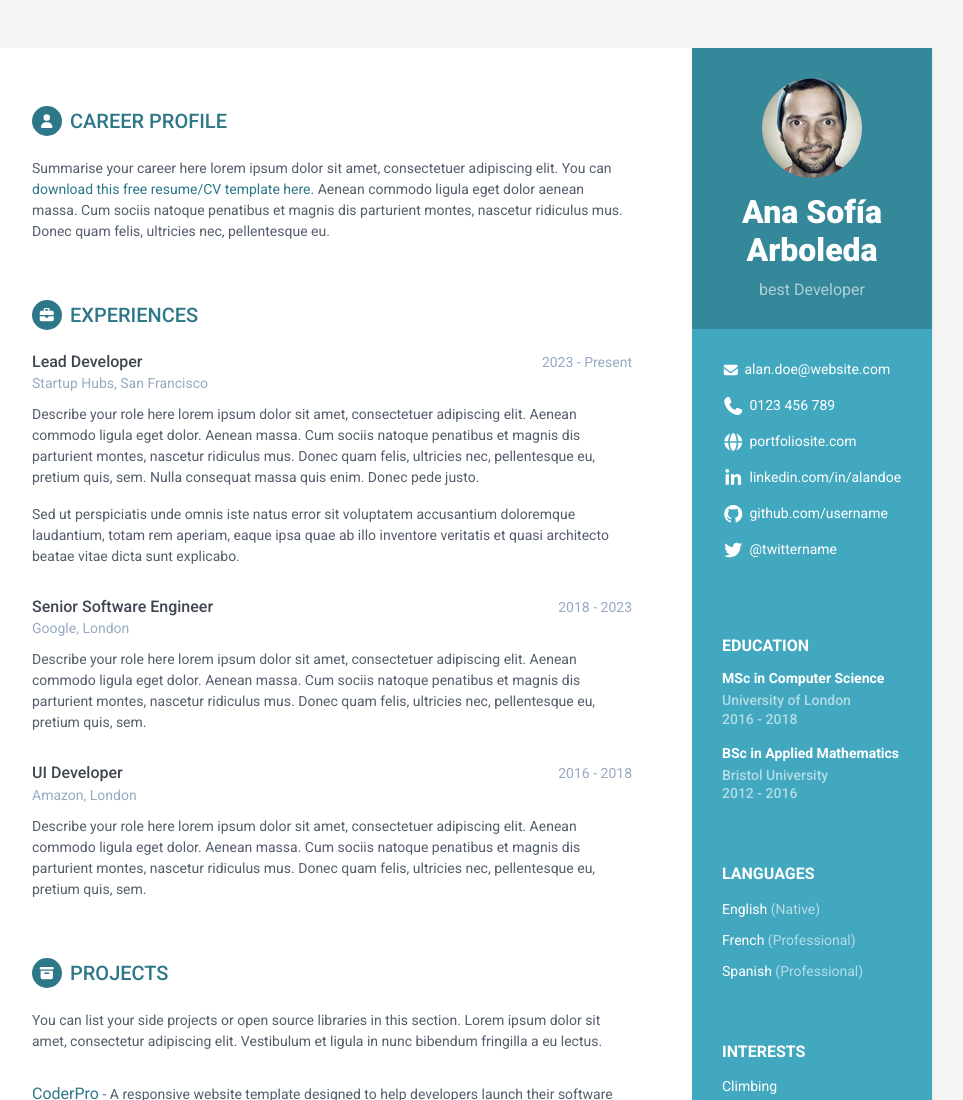
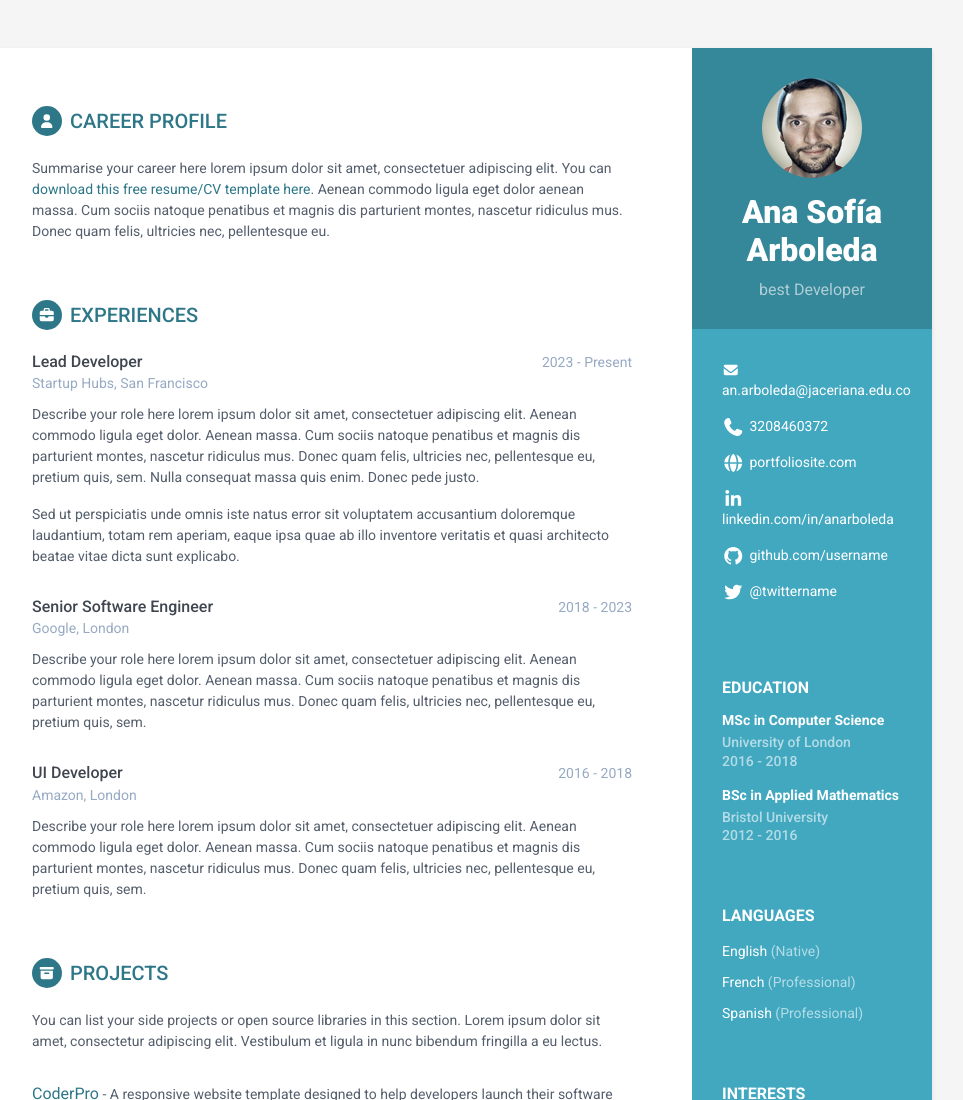
Before and after one commit to anarboleda/CV1, a plain HTML site: page index.html in a window 1280 px wide. Shown: the top 1100 px of the page, without its empty margins (188-1151 px from the left). Drawn offline with Linux system fonts and the light colour scheme.

Commit message:
cambia_datos

```diff
--- a/index.html
+++ b/index.html
@@ -31,10 +31,10 @@
 
             <div class="contact-container container-block">
                 <ul class="list-unstyled contact-list">
-                    <li class="email"><i class="fa-solid fa-envelope"></i><a href="mailto: yourname@email.com">alan.doe@website.com</a></li>
-                    <li class="phone"><i class="fa-solid fa-phone"></i><a href="tel:0123 456 789">0123 456 789</a></li>
+                    <li class="email"><i class="fa-solid fa-envelope"></i><a href="mailto: yourname@email.com">an.arboleda@jaceriana.edu.co</a></li>
+                    <li class="phone"><i class="fa-solid fa-phone"></i><a href="tel:0123 456 789">3208460372</a></li>
                     <li class="website"><i class="fa-solid fa-globe"></i><a href="https://themes.3rdwavemedia.com/bootstrap-templates/resume/orbit-free-resume-cv-bootstrap-theme-for-developers/" target="_blank">portfoliosite.com</a></li>
-                    <li class="linkedin"><i class="fa-brands fa-linkedin-in"></i><a href="#" target="_blank">linkedin.com/in/alandoe</a></li>
+                    <li class="linkedin"><i class="fa-brands fa-linkedin-in"></i><a href="#" target="_blank">linkedin.com/in/anarboleda</a></li>
                     <li class="github"><i class="fa-brands fa-github"></i><a href="#" target="_blank">github.com/username</a></li>
                     <li class="twitter"><i class="fa-brands fa-twitter"></i><a href="https://twitter.com/3rdwave_themes" target="_blank">@twittername</a></li>
                 </ul>
```
